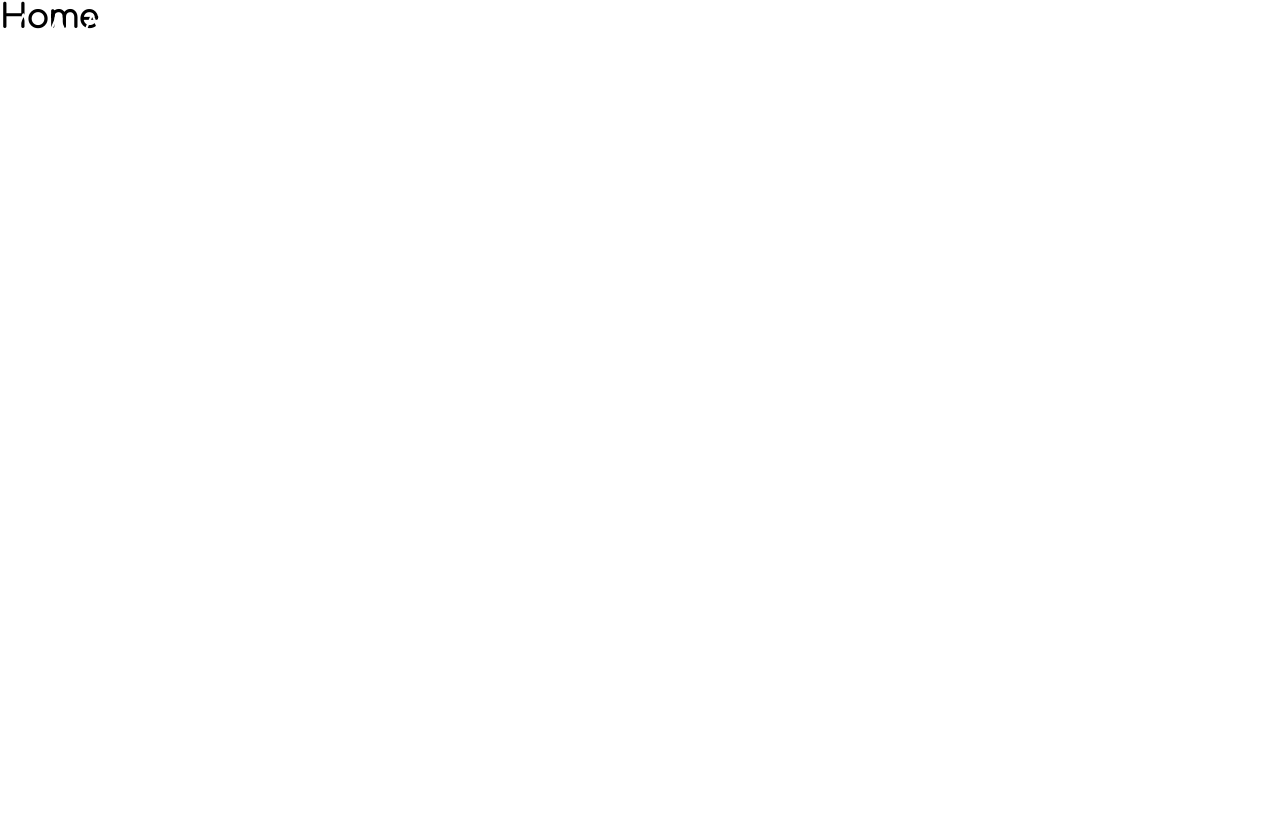
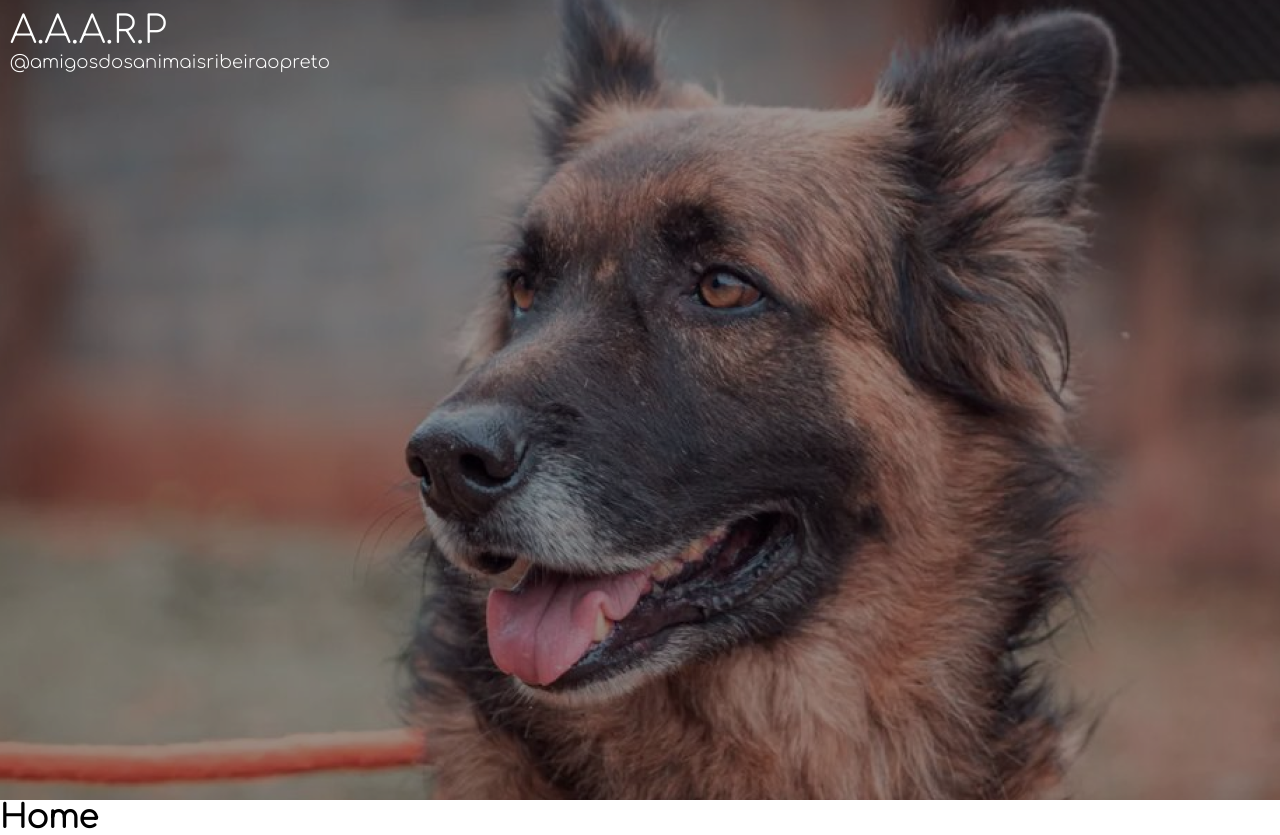
Before and after one commit to bolodissenoura/AAARP, a React (Vite) app: page / in a window 1280 px wide. Before the commit the page ends 800 px from the top, so only its background shows below. Built offline with nearby package versions, Linux system fonts and the light colour scheme.

Commit message:
feat: container banner with im copmponent

```diff
--- a/src/pages/general/home/home.page.tsx
+++ b/src/pages/general/home/home.page.tsx
@@ -1,10 +1,12 @@
 import React from 'react';
 import * as C from '../../../components';
+import * as S from './home.styles';
 
 export function Home() {
   return (
     <>
       <C.Header />
+      <S.Container></S.Container>
       <h1>Home</h1>
     </>
   );
--- a/src/pages/general/home/home.styles.ts
+++ b/src/pages/general/home/home.styles.ts
@@ -0,0 +1,10 @@
+import styled from 'styled-components';
+import img from '../../../../public/assets/img/bkg-1.png';
+
+export const Container = styled.div`
+  height: 100vh;
+  width: 100%;
+  background-image: url(${img});
+  background-position: top;
+  background-repeat: no-repeat;
+`;
```
